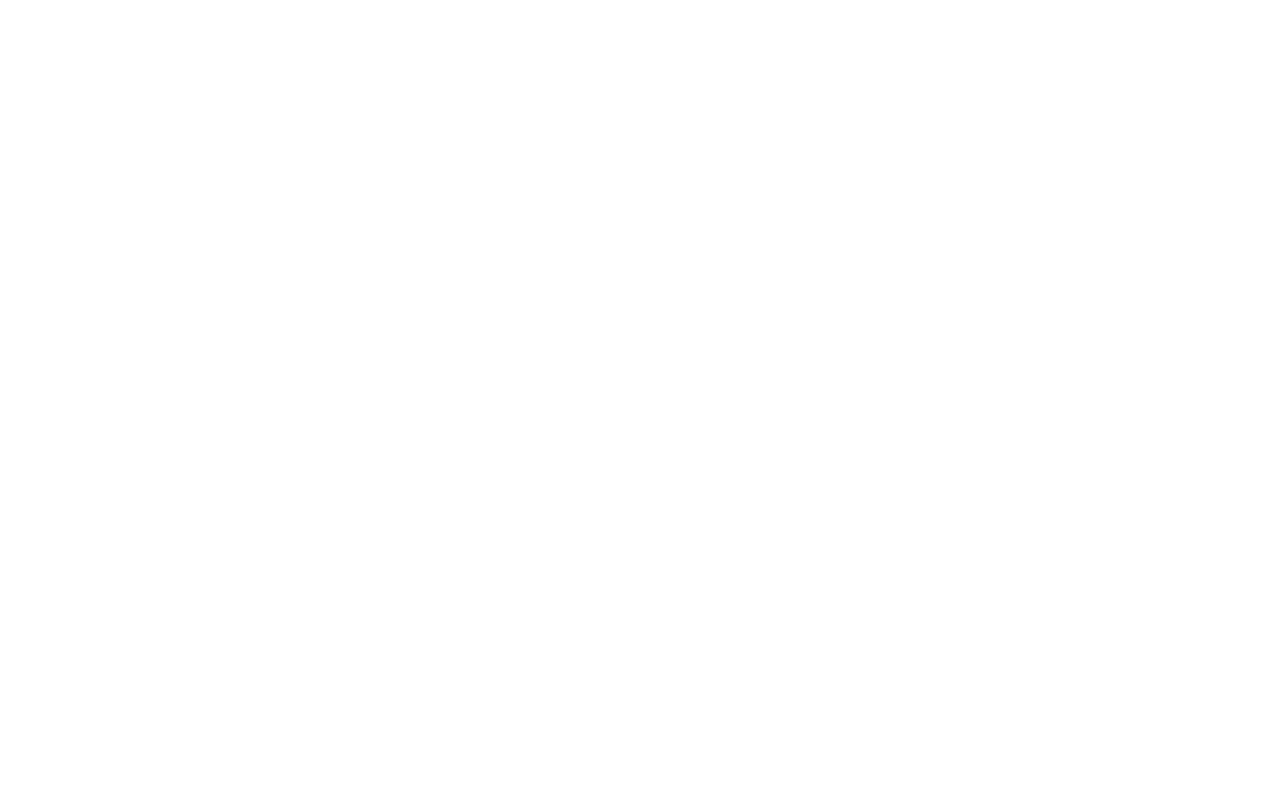
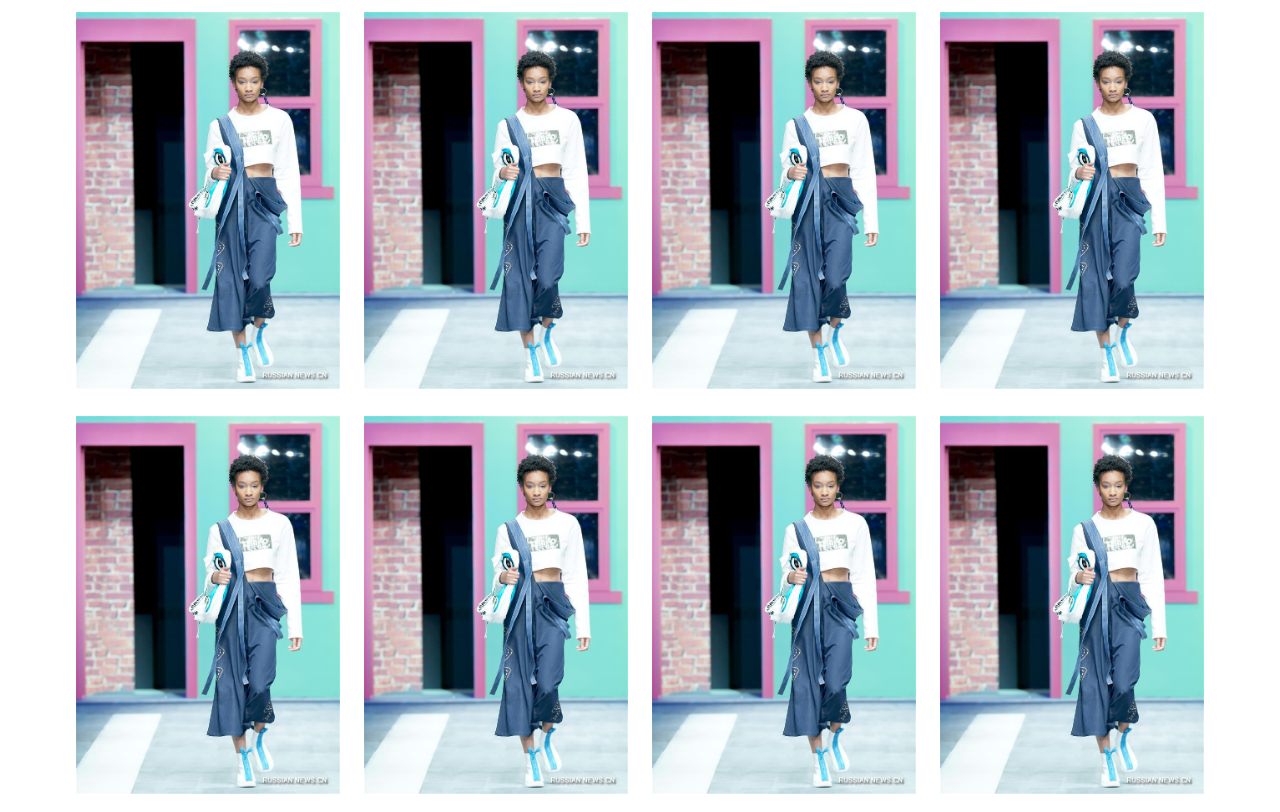
Before and after one commit to viktoria-germanovich/MyFirstProject, a plain HTML site: page SecondHomework/Task 6/task6-index.html in a window 1280 px wide. Shown: the top 812 px of the page. Drawn offline with Linux system fonts and the light colour scheme.

Commit message:
Initial commit.

```diff
--- a/SecondHomework/Task 6/task6-index.html
+++ b/SecondHomework/Task 6/task6-index.html
@@ -1,12 +1,79 @@
 <!DOCTYPE html>
 <html lang="en">
+
 <head>
     <meta charset="UTF-8">
     <meta name="viewport" content="width=device-width, initial-scale=1.0">
     <meta http-equiv="X-UA-Compatible" content="ie=edge">
+    <link href="task6-styles.css" type="text/css" rel="stylesheet">
     <title>SecondHomework-task6</title>
 </head>
+
 <body>
 
+    <body>
+        <section class="wrapper">
+            <div class="item">
+                <div class="item_image">
+                    <img src="../images/model.jpg">
+                </div>
+            </div>
+            <div class="item">
+                <div class="item_image">
+                    <img src="../images/model.jpg">
+                </div>
+
+            </div>
+            <div class="item">
+                <div class="item_image">
+                    <img src="../images/model.jpg">
+                </div>
+
+            </div>
+            <div class="item">
+                <div class="item_image">
+                    <img src="../images/model.jpg">
+                </div>
+            </div>
+            <div class="item">
+                <div class="item_image">
+                    <img src="../images/model.jpg">
+                </div>
+
+            </div>
+            <div class="item">
+                <div class="item_image">
+                    <img src="../images/model.jpg">
+                </div>
+
+            </div>
+            <div class="item">
+                <div class="item_image">
+                    <img src="../images/model.jpg">
+                </div>
+
+            </div>
+            <div class="item">
+                <div class="item_image">
+                    <img src="../images/model.jpg">
+                </div>
+
+            </div>
+            <div class="item">
+                <div class="item_image">
+                    <img src="../images/model.jpg">
+                </div>
+
+            </div>
+            <div class="item">
+                <div class="item_image">
+                    <img src="../images/model.jpg">
+                </div>
+
+            </div>
+        </section>
+
+    </body>
 </body>
+
 </html>
--- a/SecondHomework/Task 6/task6-styles.css
+++ b/SecondHomework/Task 6/task6-styles.css
@@ -0,0 +1,33 @@
+
+body {
+	margin: 0 auto;
+	width: 90%;
+	max-width: 1240px;
+}
+.wrapper {
+    width: 100%;
+	display: flex;
+	flex-wrap: wrap;
+}
+
+.item {
+	display: flex;
+	flex-direction: column;
+	padding: 1%;
+	flex: 1 15%;
+	background-color: #FFF;
+}
+
+.item_image img {
+	width: 100%;
+}
+
+@media screen and (max-device-width: 1280px) and (max-device-height: 1024px) {
+    .item {
+		flex: 1 21%;
+	}
+
+    .wrapper .item:nth-last-of-type(-n+2) {
+        flex: 2 46%;
+    }
+}
```
Also changed, not shown: SecondHomework/Task 5/task5-styles.css (+6 -6 lines), SecondHomework/images/model.jpg (added), SecondHomework/images/spanch.jpg (added).
